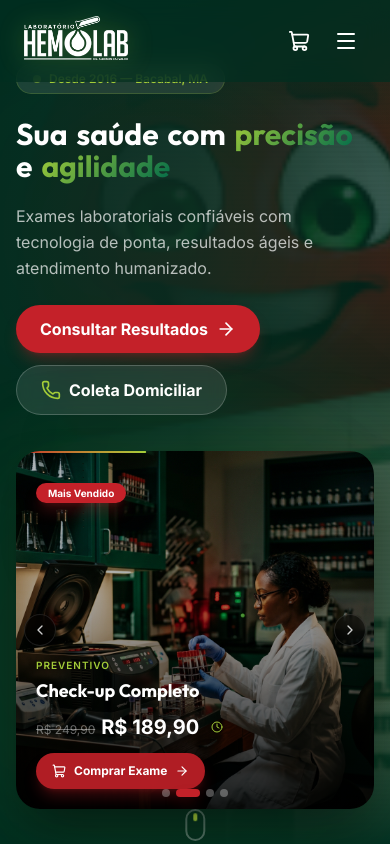
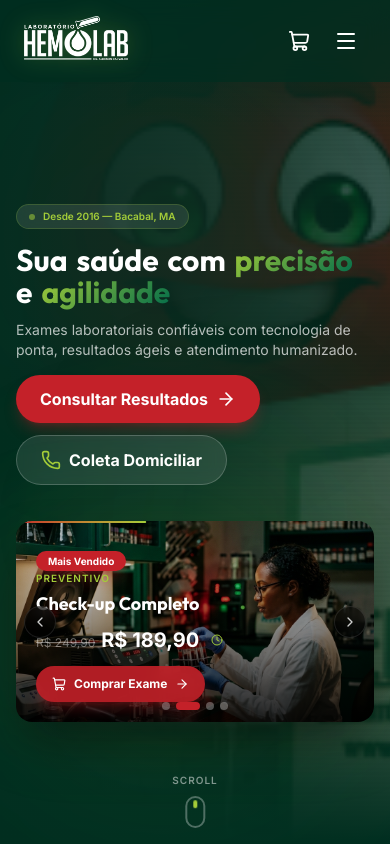
Before and after one commit to samueldng/site-hemolab, a Next.js app: page / in a window 390 px wide. Shown: the top 844 px of the page. Built offline with nearby package versions, Linux system fonts and the light colour scheme.

Commit message:
ajustados mob

```diff
--- a/src/components/sections/HeroSection.tsx
+++ b/src/components/sections/HeroSection.tsx
@@ -325,13 +325,10 @@ export default function HeroSection() {
 
     const headingWords = "Sua saúde com precisão e agilidade".split(" ");
 
-    // ─── Shared Carousel JSX ───
     const renderCarousel = (isMobile: boolean) => (
         <div
             ref={!isMobile ? carouselRef : undefined}
-            className={`relative overflow-hidden rounded-3xl shadow-2xl shadow-black/50 ${
-                isMobile ? "aspect-[4/3]" : "aspect-square"
-            }`}
+            className={`relative w-full overflow-hidden rounded-2xl lg:rounded-3xl shadow-2xl shadow-black/50 aspect-video sm:aspect-[4/3] lg:aspect-square`}
         >
             {/* Red curtain overlay for initial reveal */}
             <div
@@ -475,11 +472,10 @@ export default function HeroSection() {
                     <button
                         key={idx}
                         onClick={() => handleManualNav(idx)}
-                        className={`transition-all duration-500 rounded-full ${
-                            idx === activeSlide
+                        className={`transition-all duration-500 rounded-full ${idx === activeSlide
                                 ? "w-6 lg:w-8 h-2 lg:h-2.5 bg-hemo-red shadow-lg shadow-hemo-red/50"
                                 : "w-2 lg:w-2.5 h-2 lg:h-2.5 bg-white/30 hover:bg-white/50"
-                        }`}
+                            }`}
                         aria-label={`Ir para slide ${idx + 1}`}
                     />
                 ))}
@@ -504,7 +500,7 @@ export default function HeroSection() {
         <section
             ref={sectionRef}
             id="home"
-            className="relative min-h-screen flex items-center overflow-hidden bg-hemo-dark"
+            className="relative min-h-[100svh] flex flex-col justify-center overflow-hidden bg-hemo-dark"
         >
             {/* Background */}
             <div ref={bgRef} className="absolute inset-0 -top-[15%] -bottom-[15%]">
@@ -529,17 +525,17 @@ export default function HeroSection() {
             <div className="deco-blob absolute bottom-20 left-10 w-[250px] lg:w-[400px] h-[250px] lg:h-[400px] rounded-full bg-hemo-lime/10 blur-[100px]" />
             <div className="deco-blob absolute top-1/2 left-1/3 w-[200px] lg:w-[300px] h-[200px] lg:h-[300px] rounded-full bg-hemo-green-light/8 blur-[80px]" />
 
-            <div className="relative z-10 max-w-7xl mx-auto px-4 sm:px-6 pt-16 pb-12 lg:py-32 grid lg:grid-cols-2 gap-5 lg:gap-12 items-center">
+            <div className="relative z-10 max-w-7xl mx-auto w-full px-4 sm:px-6 pt-24 lg:pt-32 pb-8 lg:pb-32 grid lg:grid-cols-2 gap-5 lg:gap-12 items-center">
                 {/* Text Content */}
-                <div className="hero-text">
-                    <div className="hero-badge inline-flex items-center gap-2 px-4 lg:px-5 py-1.5 lg:py-2 rounded-full bg-white/10 border border-hemo-lime/20 text-xs lg:text-sm text-hemo-lime font-semibold mb-6 lg:mb-8 backdrop-blur-sm">
-                        <span className="w-2 h-2 rounded-full bg-hemo-lime animate-pulse" />
+                <div className="hero-text mt-4 lg:mt-0">
+                    <div className="hero-badge inline-flex items-center gap-2 px-3 lg:px-5 py-1 lg:py-2 rounded-full bg-white/10 border border-hemo-lime/20 text-[10px] lg:text-sm text-hemo-lime font-semibold mb-4 lg:mb-8 backdrop-blur-sm">
+                        <span className="w-1.5 lg:w-2 h-1.5 lg:h-2 rounded-full bg-hemo-lime animate-pulse" />
                         Desde 2016 — Bacabal, MA
                     </div>
 
                     <h1
                         ref={headingRef}
-                        className="font-[family-name:var(--font-display)] text-3xl sm:text-4xl md:text-5xl lg:text-6xl xl:text-7xl font-bold text-white leading-[1.08] mb-5 lg:mb-8"
+                        className="font-[family-name:var(--font-display)] text-3xl sm:text-4xl md:text-5xl lg:text-6xl xl:text-7xl font-bold text-white leading-[1.05] lg:leading-[1.08] mb-3 lg:mb-8"
                         style={{ perspective: "800px" }}
                     >
                         {headingWords.map((word, i) => (
@@ -559,7 +555,7 @@ export default function HeroSection() {
 
                     <p
                         ref={subtitleRef}
-                        className="text-base lg:text-lg xl:text-xl text-white/70 max-w-lg leading-relaxed mb-6 lg:mb-10"
+                        className="text-sm lg:text-lg xl:text-xl text-white/70 max-w-lg leading-snug lg:leading-relaxed mb-4 lg:mb-10"
                     >
                         Exames laboratoriais confiáveis com tecnologia de ponta,
                         resultados ágeis e atendimento humanizado.
```
